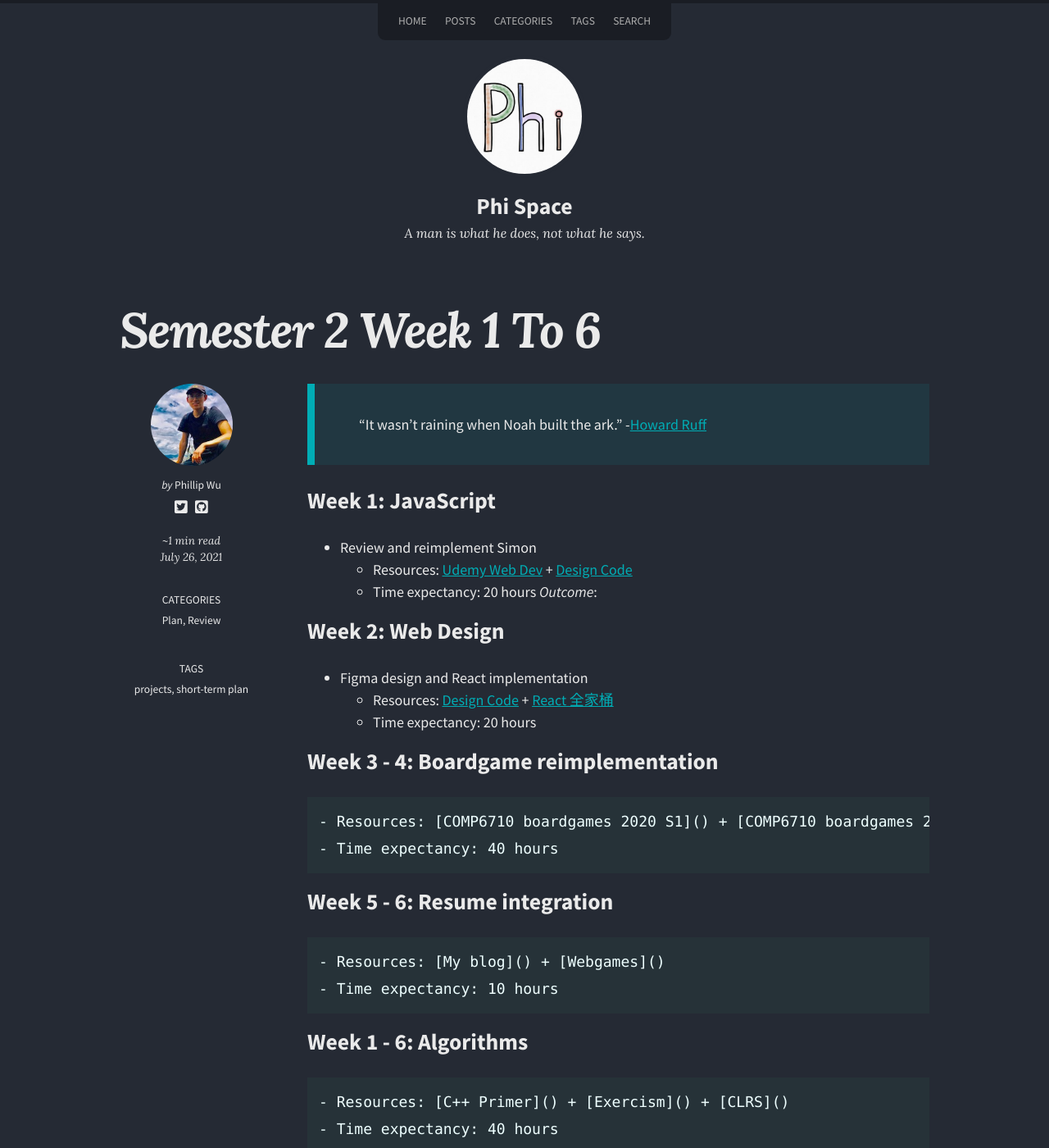
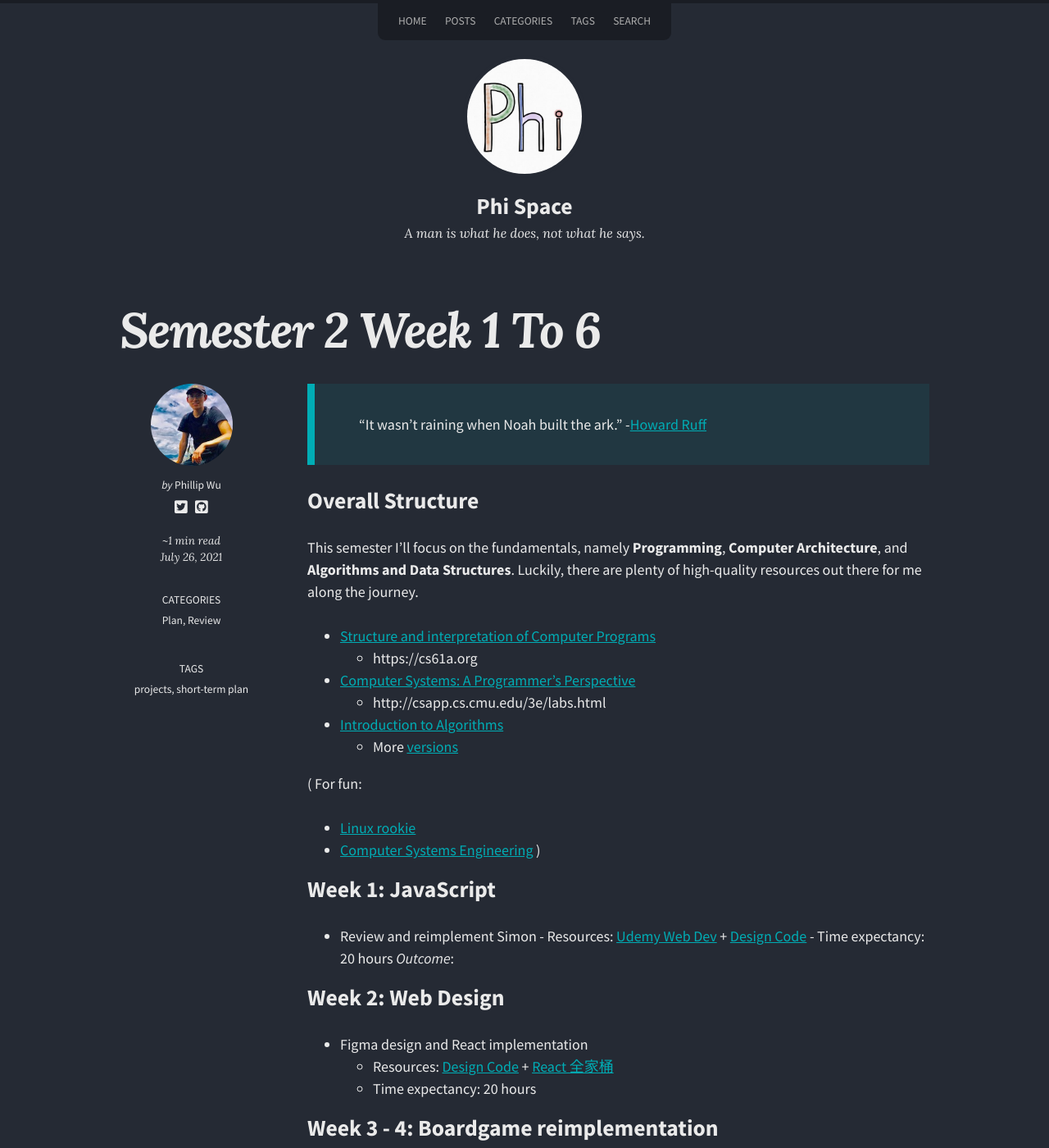
Before and after one commit to tian3rd/tian3rd.github.io, a Jekyll site: the page built from _posts/2021-07-26-Semester-2-Week-1-to-6.md, in a window 1280 px wide and 1400 px high. Shown: the whole window at 82% size. Built offline with Jekyll 4.4.1, drawn with Linux system fonts in a browser that asks for light colours; nearby versions of some CDN libraries.

Commit message:
update semester 2 plan

```diff
--- a/_posts/2021-07-26-Semester-2-Week-1-to-6.md
+++ b/_posts/2021-07-26-Semester-2-Week-1-to-6.md
@@ -10,25 +10,46 @@ category:
 
 > "It wasn't raining when Noah built the ark." -[Howard Ruff](https://en.wikipedia.org/wiki/Howard_Ruff)
 
+## Overall Structure
+
+This semester I'll focus on the fundamentals, namely **Programming**, **Computer Architecture**, and **Algorithms and Data Structures**. Luckily, there are plenty of high-quality resources out there for me along the journey.
+
+- [Structure and interpretation of Computer Programs](https://www.bilibili.com/video/BV1mq4y1f7te)
+  - https://cs61a.org
+- [Computer Systems: A Programmer's Perspective](https://www.bilibili.com/video/BV1Rv411e7jE)
+  - http://csapp.cs.cmu.edu/3e/labs.html
+- [Introduction to Algorithms](https://www.bilibili.com/video/BV1Rv411e7jE)
+  - More [versions](https://ocw.mit.edu/courses/electrical-engineering-and-computer-science/6-006-introduction-to-algorithms-fall-2011/lecture-videos/)
+
+(
+For fun:
+
+- [Linux rookie](https://www.bilibili.com/video/BV1Ki4y1T7nN)
+- [Computer Systems Engineering](https://www.bilibili.com/video/BV1Ai4y1P7Fb)
+  )
+
 ## Week 1: JavaScript
-- Review and reimplement Simon
-    - Resources: [Udemy Web Dev]() + [Design Code]()
-    - Time expectancy: 20 hours
-_Outcome_:
+
+- Review and reimplement Simon - Resources: [Udemy Web Dev]() + [Design Code]() - Time expectancy: 20 hours
+  _Outcome_:
 
 ## Week 2: Web Design
+
 - Figma design and React implementation
-    - Resources: [Design Code]() + [React 全家桶]()
-    - Time expectancy: 20 hours
+  - Resources: [Design Code]() + [React 全家桶]()
+  - Time expectancy: 20 hours
 
 ## Week 3 - 4: Boardgame reimplementation
+
     - Resources: [COMP6710 boardgames 2020 S1]() + [COMP6710 boardgames 2021 S1]()
     - Time expectancy: 40 hours
 
 ## Week 5 - 6: Resume integration
+
     - Resources: [My blog]() + [Webgames]()
     - Time expectancy: 10 hours
 
 ## Week 1 - 6: Algorithms
+
     - Resources: [C++ Primer]() + [Exercism]() + [CLRS]()
     - Time expectancy: 40 hours
```
